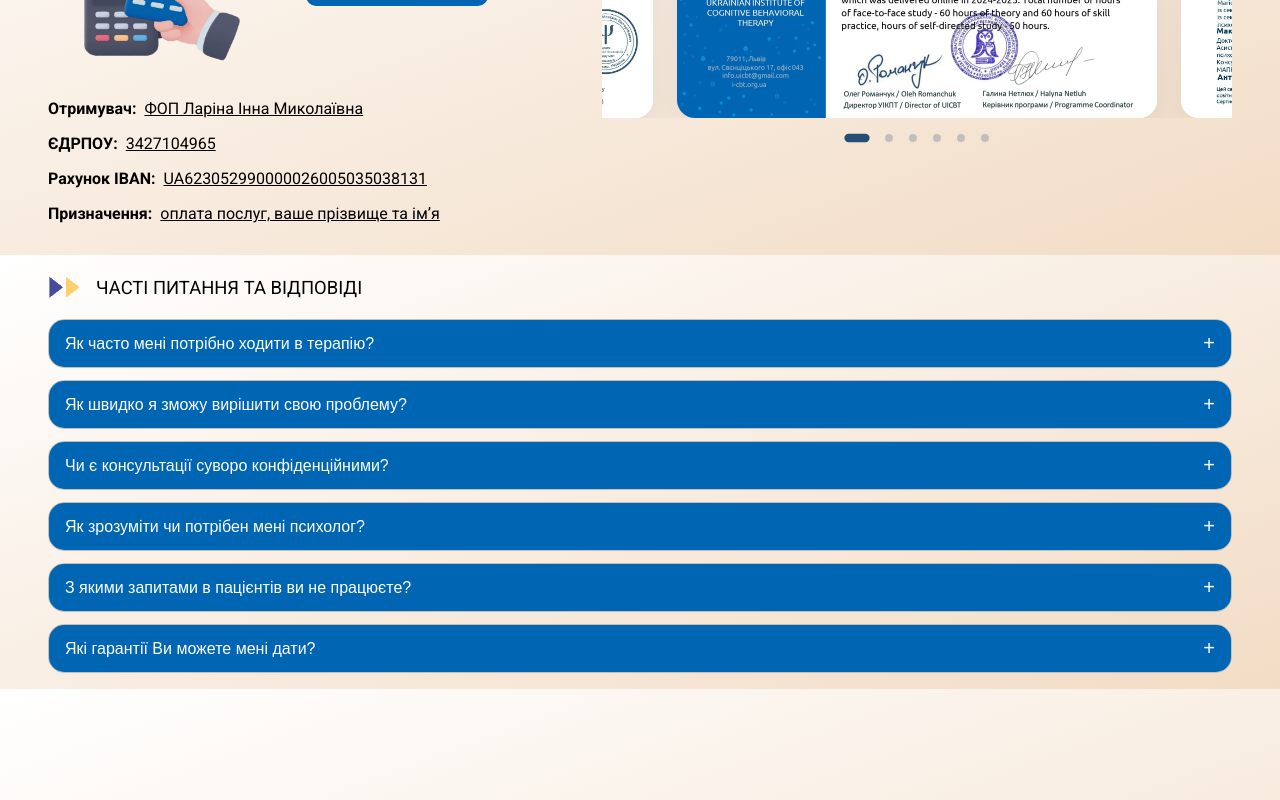
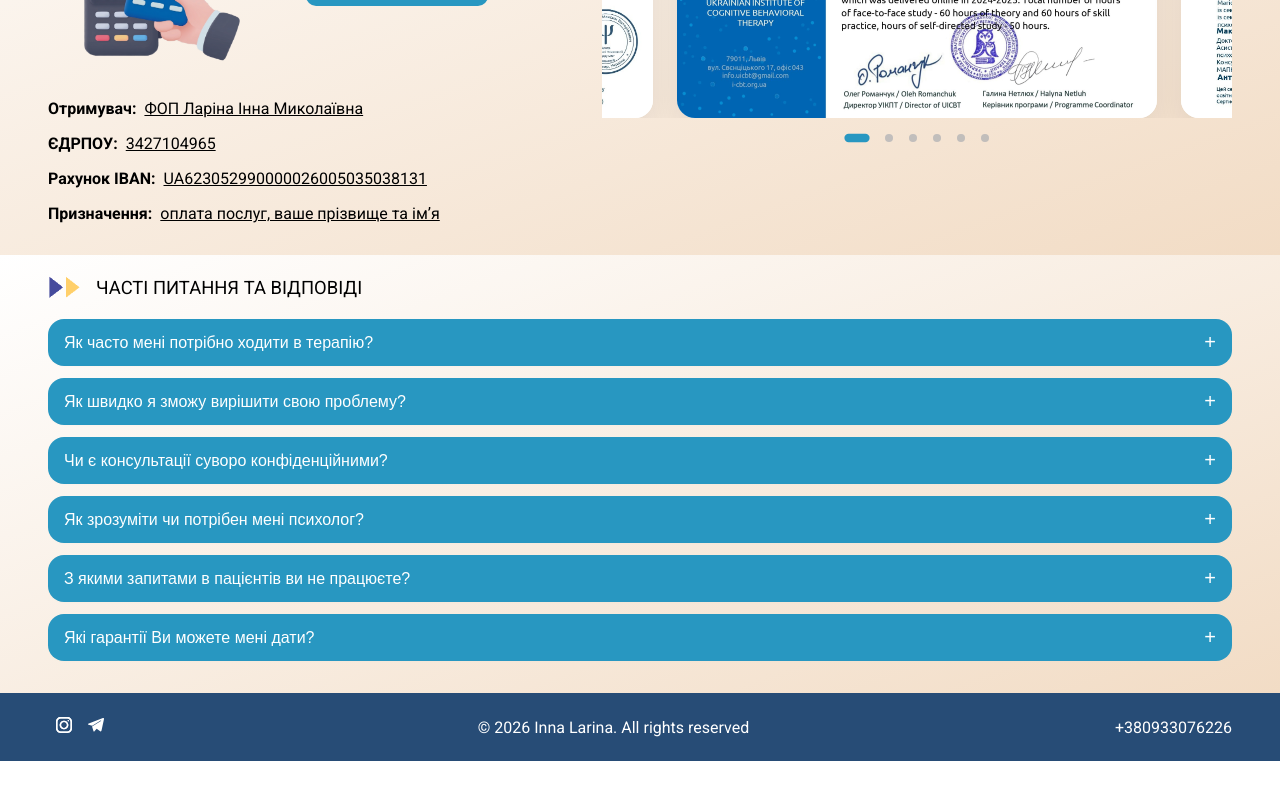
Before and after one commit to innacare/psy, a Next.js app: page / in a window 1280 px wide. Shown: the part 1680-2480 px from the top of the page. After the commit the page ends 2441 px from the top, so only its background shows below. Built offline with nearby package versions, Linux system fonts and the light colour scheme.

Commit message:
Add block contacts

```diff
--- a/src/app/components/About/index.tsx
+++ b/src/app/components/About/index.tsx
@@ -5,10 +5,10 @@ const About = () => (
     <div className="about__info">
       <div className="about__contacts">
         <a href="https://www.instagram.com/innacare.psy/" target="_blank" rel="noreferrer">
-          <img src="/psy/images/telegram_vector.svg" alt="telegram" />
+          <img src="/psy/images/instagram_vector.svg" alt="instagram" />
         </a>
         <a href="https://t.me/larinna21" target="_blank" rel="noreferrer">
-          <img src="/psy/images/instagram_vector.svg" alt="instagram" />
+          <img src="/psy/images/telegram_vector.svg" alt="telegram" />
         </a>
       </div>
       <div className="about__status">
--- a/src/app/components/Conditions/carousel.css
+++ b/src/app/components/Conditions/carousel.css
@@ -53,7 +53,7 @@
 
 .embla__dot.is-active {
   width: 1.5rem;
-  background: #274c76;
+  background: #2897c1;
   transform: scale(1.05);
 }
 
--- a/src/app/components/Conditions/style.css
+++ b/src/app/components/Conditions/style.css
@@ -2,7 +2,7 @@
   padding: 0 3rem 1rem;
   background: linear-gradient(340deg, #f2dcc5, #fff) fixed;
 
-  @media (max-width: 376px) {
+  @media (max-width: 767px) {
     flex-direction: column;
     padding: 3rem 2rem 0;
   }
@@ -25,7 +25,7 @@
     grid-template-columns: 40% auto;
     grid-column-gap: 5rem;
 
-    @media (max-width: 376px) {
+    @media (max-width: 767px) {
       grid-template-columns: 1fr;
     }
 
@@ -65,7 +65,7 @@
         justify-content: center;
         column-gap: 4rem;
 
-        @media (max-width: 376px) {
+        @media (max-width: 767px) {
           flex-direction: column;
         }
 
@@ -75,7 +75,7 @@
         }
 
         a {
-          background-color: #0065b3;
+          background-color: #2897c1;
           color: #fff;
           padding: 0.5rem 1rem;
           cursor: pointer;
@@ -84,7 +84,7 @@
           border-radius: 10px;
           text-align: center;
 
-          @media (max-width: 376px) {
+          @media (max-width: 767px) {
             font-size: 1.1rem;
             width: 100%;
             margin-top: 1.5rem;
@@ -105,7 +105,7 @@
           text-decoration: underline;
         }
 
-        @media (max-width: 376px) {
+        @media (max-width: 767px) {
           display: flex;
           flex-direction: column;
 
@@ -117,7 +117,7 @@
     }
 
     .conditions__certificates {
-      @media (max-width: 376px) {
+      @media (max-width: 767px) {
         margin-top: 1rem;
       }
     }
--- a/src/app/components/Contacts/index.tsx
+++ b/src/app/components/Contacts/index.tsx
@@ -1,11 +1,24 @@
 import './style.css';
 
 const Contacts = () => {
-  console.log('Contacts');
-
   return (
     <>
-      <div id="contacts">Contacts</div>
+      <div id="contacts">
+        <div>
+          <a href="https://www.instagram.com/innacare.psy/" target="_blank" rel="noreferrer">
+            <img src="/psy/images/instagram_vector_white.svg" alt="instagram" />
+          </a>
+          <a href="https://t.me/larinna21" target="_blank" rel="noreferrer">
+            <img src="/psy/images/telegram_vector_white.svg" alt="telegram" />
+          </a>
+        </div>
+        <div className="contacts_rights">© 2026 Inna Larina. All rights reserved</div>
+        <div>
+          <a href="tel:+380933076226" target="_blank" rel="noreferrer">
+            +380933076226
+          </a>
+        </div>
+      </div>
     </>
   );
 };
--- a/src/app/components/Contacts/style.css
+++ b/src/app/components/Contacts/style.css
@@ -1,8 +1,14 @@
 #contacts {
+  padding: 1rem 3rem;
+  background: #274c76;
   display: flex;
-  justify-content: center;
+  justify-content: space-between;
   align-items: center;
-  height: 35rem;
-  padding: 1rem 3rem;
-  background: linear-gradient(340deg, #f2dcc5, #fff) fixed;
+  color: #fff;
+
+  .contacts_rights {
+    @media (max-width: 767px) {
+      display: none;
+    }
+  }
 }
--- a/src/app/components/Faq/components/accordion.css
+++ b/src/app/components/Faq/components/accordion.css
@@ -6,7 +6,7 @@
 }
 
 .accordion__item {
-  border: 1px solid #c8beb3;
+  border: none;
   border-radius: 16px;
   overflow: hidden;
   box-shadow: 0 1px 2px -1px #efdcc84d;
@@ -15,7 +15,7 @@
 .accordion__header {
   width: 100%;
   border: none;
-  background: #0065b3;
+  background: #2897c1;
   color: #fff;
   cursor: pointer;
   display: flex;
--- a/src/app/components/Faq/style.css
+++ b/src/app/components/Faq/style.css
@@ -1,5 +1,5 @@
 #faq {
-  padding: 1rem 3rem;
+  padding: 1rem 3rem 2rem;
   background: linear-gradient(340deg, #f2dcc5, #fff) fixed;
 }
 
@@ -10,7 +10,7 @@
   align-items: center;
   gap: 1rem;
 
-  @media (max-width: 376px) {
+  @media (max-width: 767px) {
     margin-top: 2rem;
   }
 
--- a/src/app/components/Header/style.css
+++ b/src/app/components/Header/style.css
@@ -38,7 +38,7 @@
   }
 
   /* Temporary */
-  @media (max-width: 376px) {
+  @media (max-width: 767px) {
     display: none;
   }
 }
--- a/src/app/components/Scope/style.css
+++ b/src/app/components/Scope/style.css
@@ -2,7 +2,7 @@
   padding: 2rem 3rem;
   background: linear-gradient(340deg, #f2dcc5, #fff) fixed;
 
-  @media (max-width: 376px) {
+  @media (max-width: 767px) {
     flex-direction: column;
     padding: 3rem 2rem 0;
   }
@@ -43,7 +43,7 @@
     justify-self: center;
     margin-top: 1.5rem;
 
-    @media (max-width: 376px) {
+    @media (max-width: 767px) {
       font-size: 1.1rem;
       width: 100%;
       margin-top: 1rem;
@@ -62,7 +62,7 @@
     grid-column-gap: 1.25%;
     grid-row-gap: 1.5rem;
 
-    @media (max-width: 376px) {
+    @media (max-width: 767px) {
       grid-template-rows: 1fr;
       grid-template-columns: 1fr;
       justify-content: center;
```
Also changed, not shown: src/app/components/About/style.css (+11 -11 lines), public/images/instagram_vector_white.svg, public/images/telegram_vector_white.svg.
